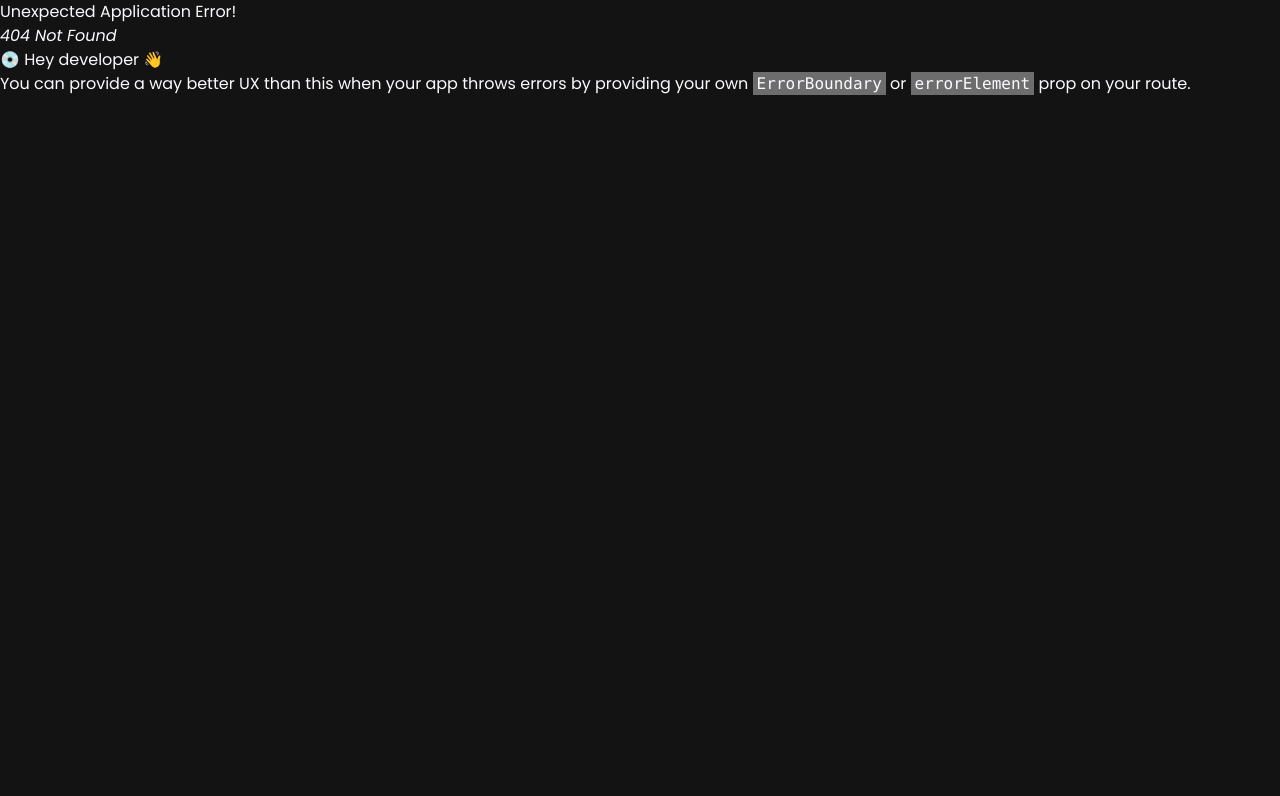
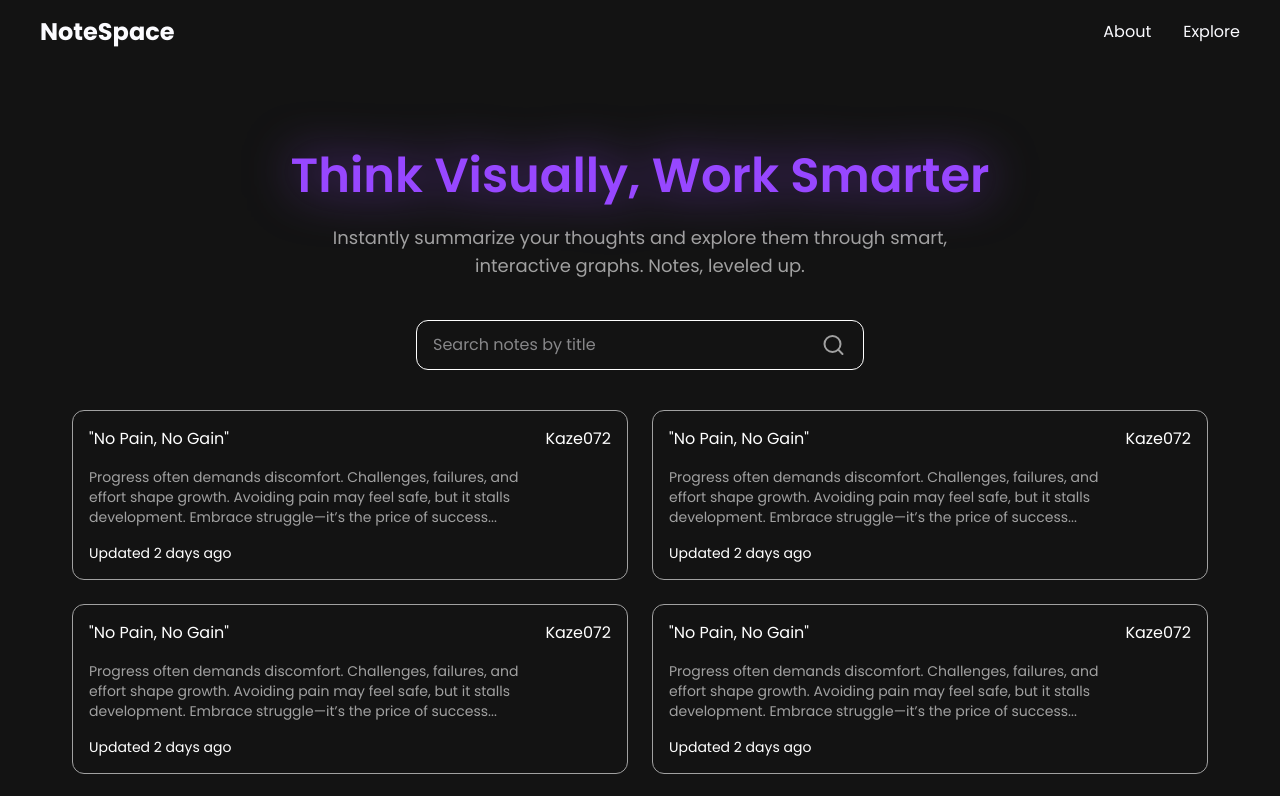
Before and after one commit to HtetAungLw1n/NoteSpace-Frontend, a React (Vite) app: page /explore in a window 1280 px wide. Before the commit this address had no page. Shown: the top 796 px of the page. Built offline with nearby package versions, Linux system fonts and the light colour scheme.

Commit message:
Explore Page Design Created

```diff
--- a/src/App.jsx
+++ b/src/App.jsx
@@ -3,6 +3,7 @@ import Main from "./layouts/Main";
 import Login from "./pages/Login";
 import Register from "./pages/Register";
 import Home from "./pages/Home";
+import ExplorePage from "./pages/ExplorePage";
 
 const router = createBrowserRouter([
   {
@@ -13,6 +14,10 @@ const router = createBrowserRouter([
         index: true,
         element: <Home />,
       },
+      {
+        path: "/explore",
+        element: <ExplorePage />
+      }
     ],
   },
   {
--- a/src/components/Navbar.jsx
+++ b/src/components/Navbar.jsx
@@ -12,25 +12,10 @@ const Navbar = () => {
                         <h1 className="text-2xl font-bold">NoteSpace</h1>
                     </Link>
 
-          {!isLogin ? (
                     <div className="flex items-center gap-8">
                         <Link to="/">About</Link>
-              <Link to="/">Contact</Link>
+                        <Link to="/explore">Explore</Link>
                     </div>
-          ) : (
-            <div className="flex items-center gap-8">
-              <Link to="/">Explore</Link>
-              <Link to="/">Settings</Link>
-              <div className="relative flex items-center">
-                <input
-                  type="text"
-                  placeholder="Search"
-                  className="border border-gray-400 rounded-md pl-8 pr-2 py-1"
-                />
-                <SearchIcon className="absolute left-2 w-4 h-4 text-gray-400" />
-              </div>
-            </div>
-          )}
                 </div>
             </div>
         </>
--- /dev/null
+++ b/src/components/Note.jsx
@@ -0,0 +1,22 @@
+import React from "react";
+
+const Note = () => {
+    return (
+        <div className="flex flex-col min-w-[40%] rounded-xl p-4 border border-neutral-400 hover:border-white transition-colors duration-300">
+            <dir className="flex justify-between items-center">
+                <p className="text-white">"No Pain, No Gain"</p>
+                <p className="text-white">Kaze072</p>
+            </dir>
+
+            <p className="text-neutral-400 mt-4 text-sm text-balance">
+                Progress often demands discomfort. Challenges, failures, and
+                effort shape growth. Avoiding pain may feel safe, but it stalls
+                development. Embrace struggle—it’s the price of success...
+            </p>
+
+            <h2 className="text-white text-sm mt-4">Updated 2 days ago</h2>
+        </div>
+    );
+};
+
+export default Note;
--- /dev/null
+++ b/src/pages/ExplorePage.jsx
@@ -0,0 +1,38 @@
+import React from "react";
+import { Search } from "lucide-react";
+import Note from "../components/Note";
+
+const ExplorePage = () => {
+    return (
+        <div className="container mx-auto pt-36">
+            <h1 className="text-5xl font-semibold py-2 text-center text-[#9747FF] drop-shadow-[0_0_25px_rgba(151,71,255,0.7)]">
+                Think Visually, Work Smarter
+            </h1>
+            <p className="text-lg text-center text-neutral-400 w-1/2 mx-auto mt-4">
+                {" "}
+                Instantly summarize your thoughts and explore them through
+                smart, interactive graphs. Notes, leveled up.
+            </p>
+
+            <div className="flex items-center w-[35%] mx-auto mt-10 border border-white px-2 py-3 rounded-xl">
+                <input
+                    type="text"
+                    placeholder="Search notes by title"
+                    className="w-[90%] px-2 outline-none"
+                />
+                <Search className="text-neutral-400 w-[10%]"/>
+            </div>
+
+            <div className="grid grid-cols-1 lg:grid-cols-2 2xl:grid-cols-3 gap-6 mt-10 px-18">
+                <Note />
+                <Note />
+                <Note />
+                <Note />
+                <Note />
+                <Note />
+            </div>
+        </div>
+    );
+};
+
+export default ExplorePage;
```
Also changed, not shown: src/index.css (+6 -1 lines), src/layouts/Main.jsx (indentation only). Lines whose indentation alone changed are shown as unchanged.
